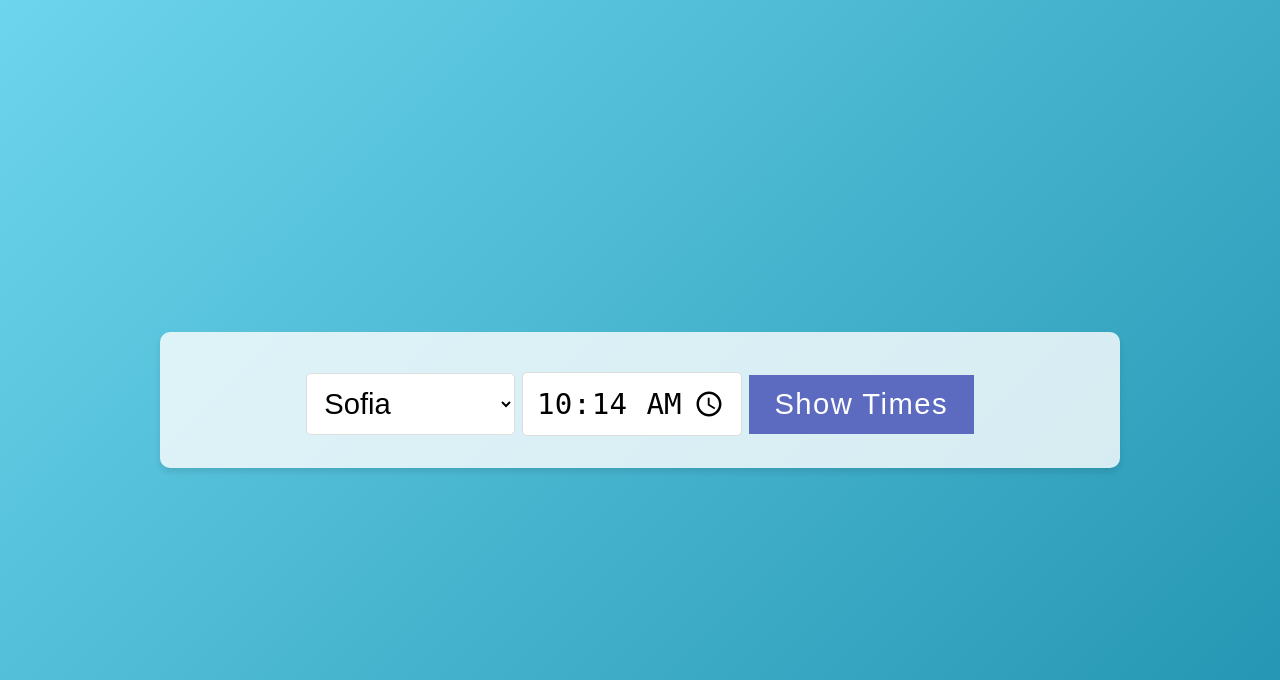
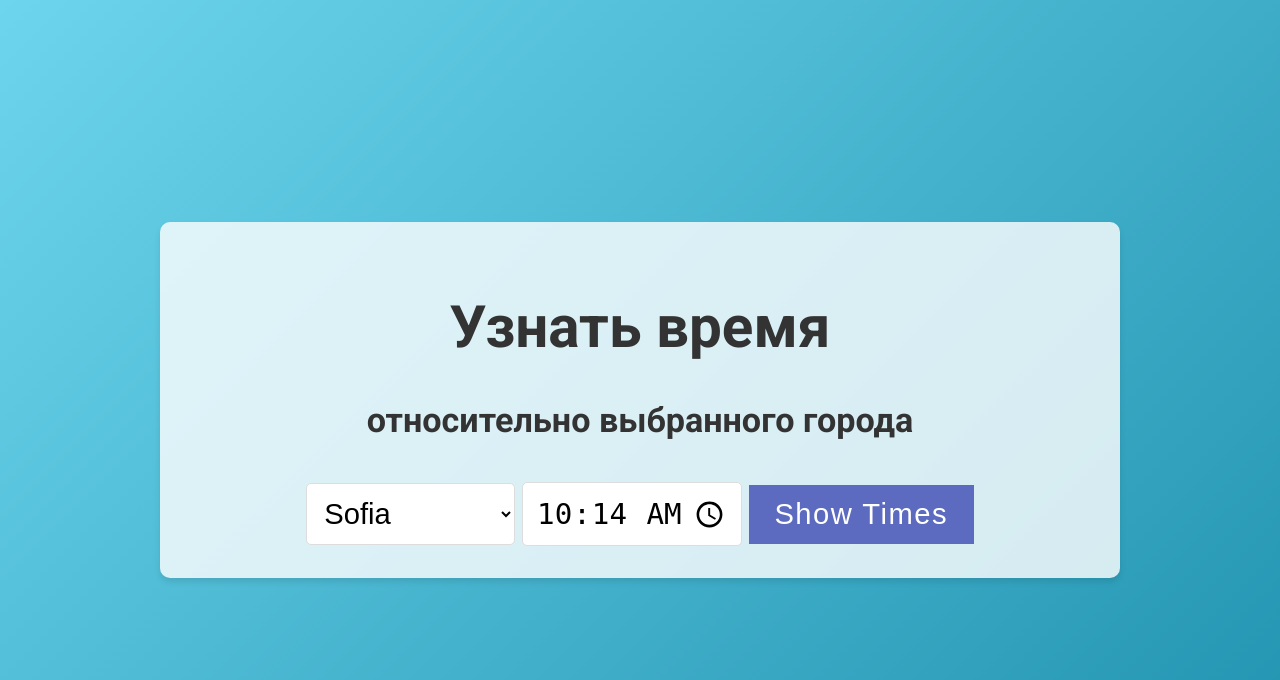
Before and after one commit to KvizadSaderah/times, a Flask app: page / in a window 1280 px wide. Shown: the top 680 px of the page. Run offline with Flask 3, Linux system fonts and the light colour scheme.

Commit message:
h1 h3 added

```diff
--- a/app/templates/index.html
+++ b/app/templates/index.html
@@ -66,6 +66,8 @@
     <div class="container">
         <div class="top-section">
             <!-- User input for city and time -->
+            <h1>Узнать время</h1>
+            <h3>относительно выбранного города</h3>
             <select id="city-selector">
                 <option value="Ufa">Ufa</option>
                 <option value="Sofia" selected>Sofia</option>
```
